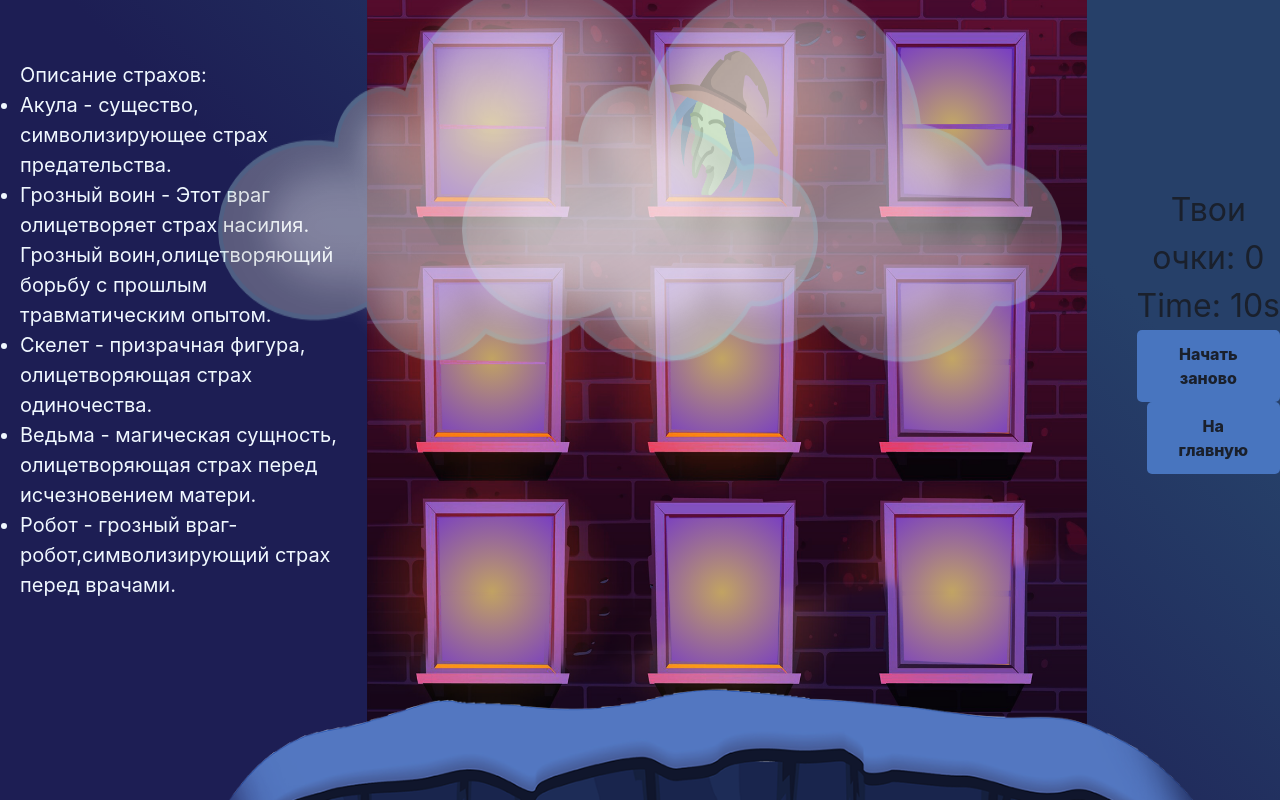
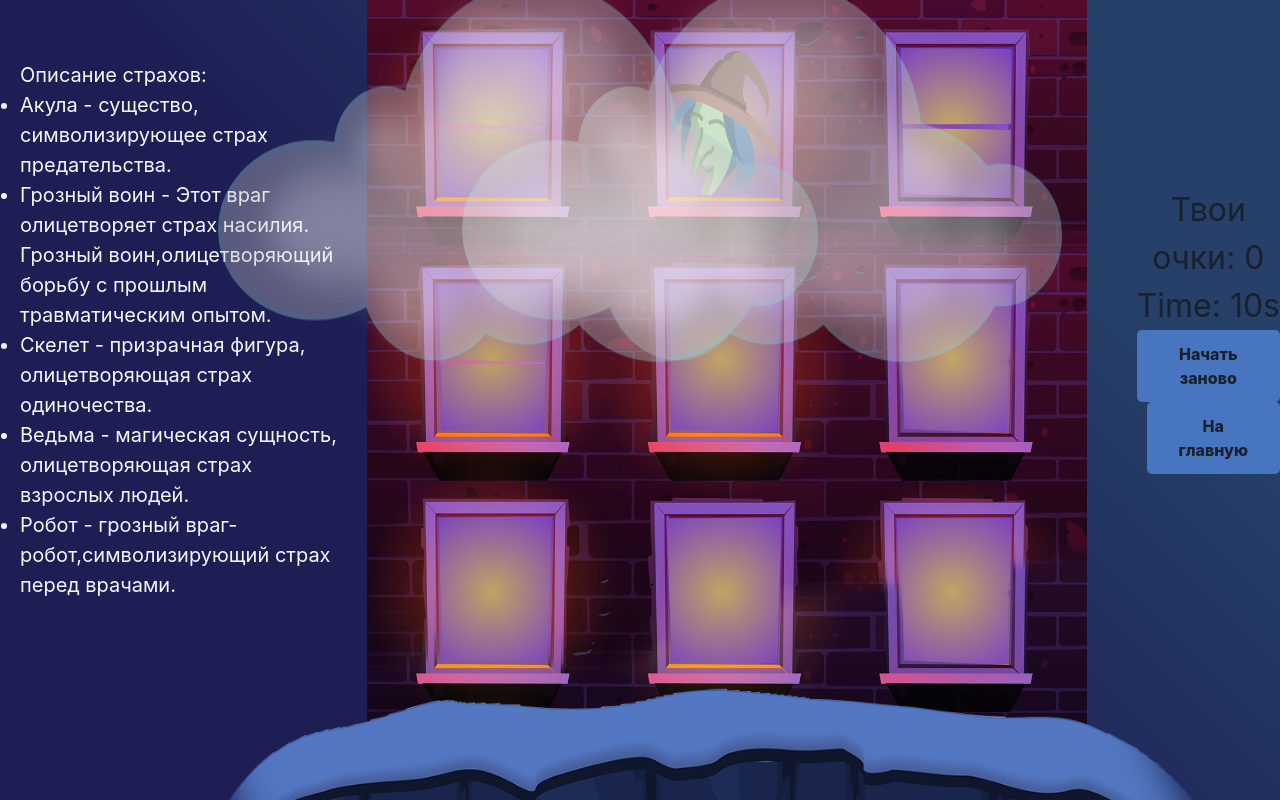
Before and after one commit to KatiaProkina/hackathon_2023, a React (Vite) app in the folder game/: page /game in a window 1280 px wide. Shown: the top 800 px of the page. Built offline with nearby package versions, Linux system fonts and the light colour scheme.

Commit message:
fix description

```diff
--- a/game/src/Pages/Game/Game.jsx
+++ b/game/src/Pages/Game/Game.jsx
@@ -92,8 +92,8 @@ function Game() {
                 Скелет - призрачная фигура, олицетворяющая страх одиночества.
               </li>
               <li>
-                Ведьма - магическая сущность, олицетворяющая страх перед
-                исчезновением матери.
+                Ведьма - магическая сущность, олицетворяющая страх взрослых
+                людей.
               </li>
               <li>
                 Робот - грозный враг-робот,символизирующий страх перед врачами.
```
